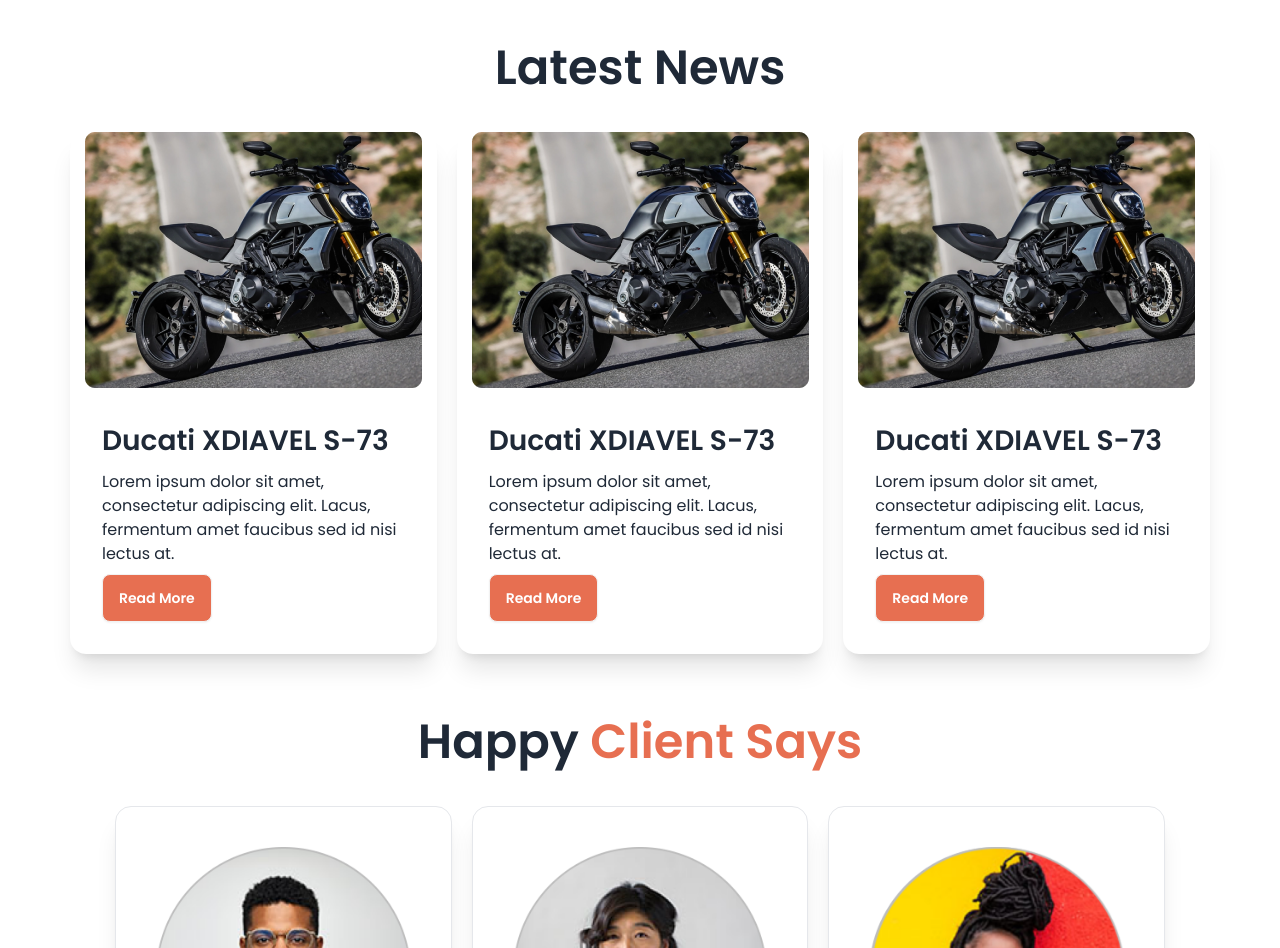
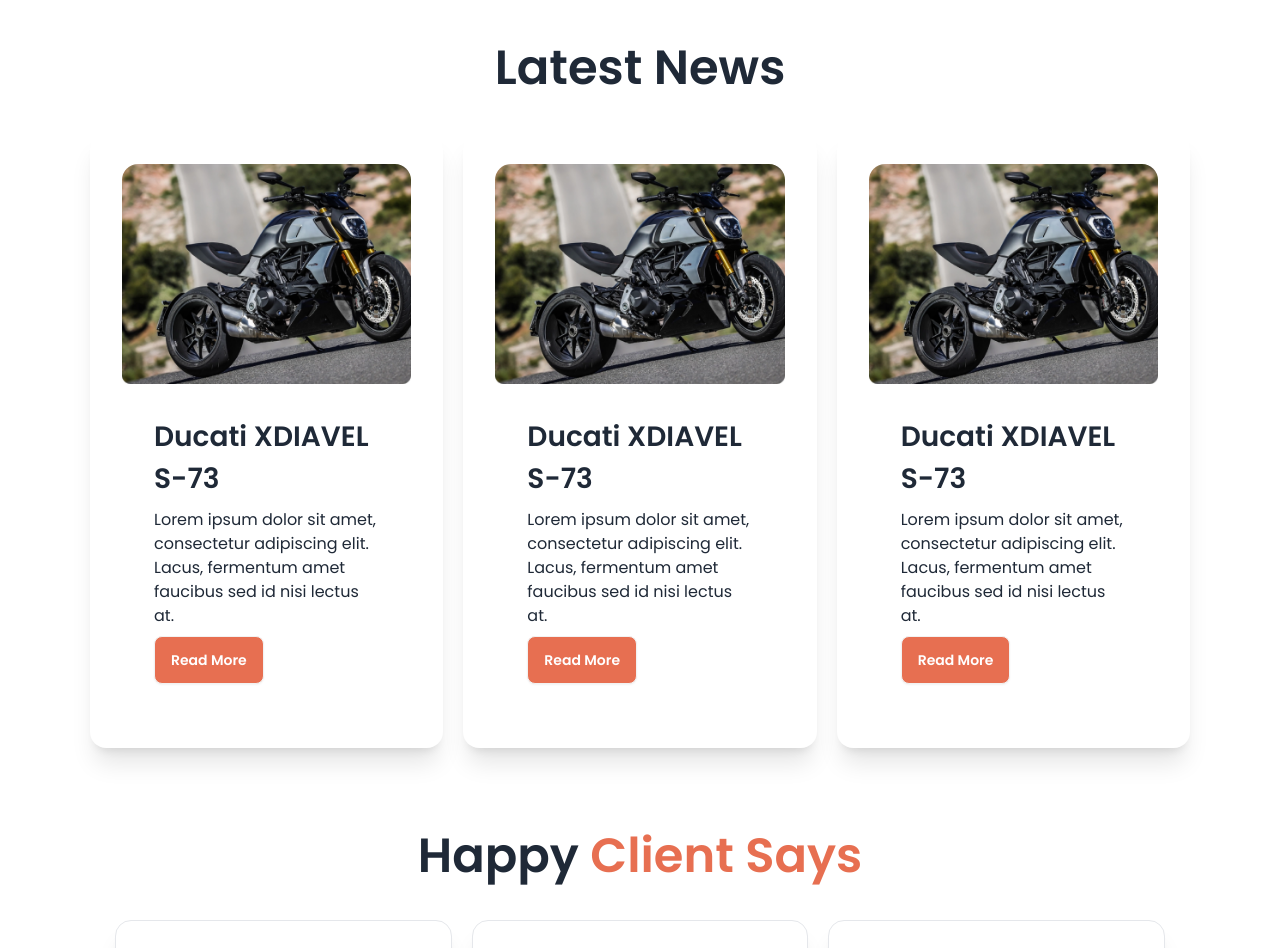
Before and after one commit to ignatius90/biker-zone-tailwind-daisyui, a plain HTML site: page index.html in a window 1280 px wide. Shown: the part 1380-2328 px from the top of the page. Drawn offline with nearby package versions, Linux system fonts and the light colour scheme.

Commit message:
final update

```diff
--- a/index.html
+++ b/index.html
@@ -102,10 +102,10 @@
       </div>
 
       <!-- cards -->
-      <div class="md:flex space-y-5 md:space-y-0 gap-5">
-        <div class="card bg-base-100 w-96 shadow-xl">
+      <div class="md:flex space-y-5 m-5 md:5-0 md:space-y-0 gap-5">
+        <div class="card bg-base-100 md:m-0 p-8 w-full md:w-96 shadow-xl">
           <figure>
-            <img src="images/others/latest1.png" alt="Shoes" />
+            <img src="images/others/latest1.png" class="w-full" alt="Shoes" />
           </figure>
           <div class="card-body">
             <h2 class="text-[28px] font-semibold">Ducati XDIAVEL S-73</h2>
@@ -116,9 +116,9 @@
             </div>
           </div>
         </div>
-        <div class="card bg-base-100 w-96 shadow-xl">
+        <div class="card bg-base-100 md:m-0 p-8 w-full md:w-96 shadow-xl">
           <figure>
-            <img src="images/others/latest1.png" alt="Shoes" />
+            <img src="images/others/latest1.png" class="w-full" alt="Shoes" />
           </figure>
           <div class="card-body">
             <h2 class="text-[28px] font-semibold">Ducati XDIAVEL S-73</h2>
@@ -129,9 +129,9 @@
             </div>
           </div>
         </div>
-        <div class="card bg-base-100 w-96 shadow-xl">
+        <div class="card bg-base-100 md:m-0 p-8 w-full md:w-96 shadow-xl">
           <figure>
-            <img src="images/others/latest1.png" alt="Shoes" />
+            <img src="images/others/latest1.png" class="w-full" alt="Shoes" />
           </figure>
           <div class="card-body">
             <h2 class="text-[28px] font-semibold">Ducati XDIAVEL S-73</h2>
```
